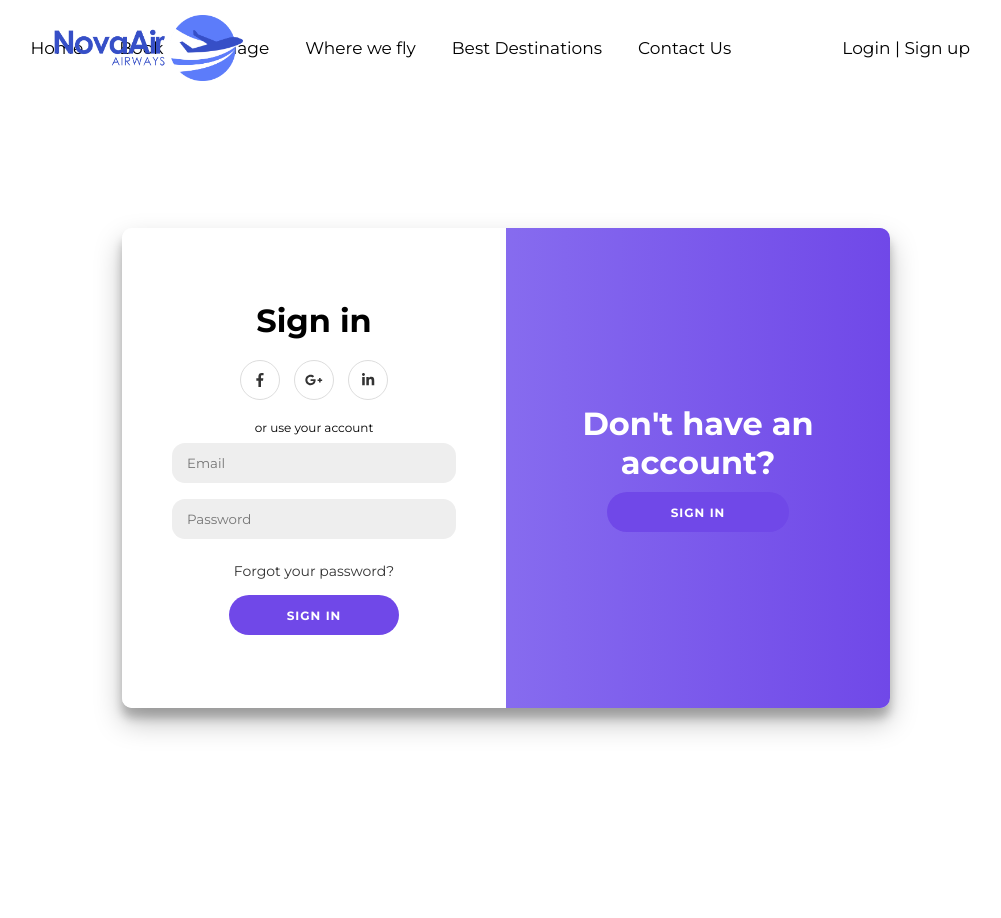
After one commit to ashehxn/Air-Ticket-Project, a PHP site: page /newlogin.html in a window 1280 px wide. The commit adds this page. Shown: the whole page, without its empty margins (134-1135 px from the left). Run offline with PHP 8.4, Linux system fonts and the light colour scheme; some libraries are stand-ins or nearby versions.

Commit message:
newlogin

```diff
--- a/adminlogin.html
+++ b/adminlogin.html
@@ -37,7 +37,7 @@
           </div>
       </nav>
 
-    <form class="form_container" style="width: 36%; margin-left: 500px; padding-bottom: 30px;">
+    <form class="admin-login form_container">
         <!-- <div class="logo_container">
             <img src="images/logo_with_txt.png" alt="Logo">
         </div> -->
--- /dev/null
+++ b/newlogin.html
@@ -0,0 +1,80 @@
+<!DOCTYPE html>
+<html lang="en">
+
+<head>
+    <meta charset="UTF-8">
+    <meta http-equiv="X-UA-Compatible" content="IE=edge">
+    <meta name="viewport" content="width=device-width, initial-scale=1.0">
+    <title>Login</title>
+
+    <!-- Style Sheet -->
+    <link rel="stylesheet" href="styles/newlogin.css">
+
+    <!-- Font Awesome  -->
+    <script defer src="https://use.fontawesome.com/releases/v5.0.7/js/all.js"></script>
+    <script src="https://kit.fontawesome.com/38f42574c5.js" crossorigin="anonymous"></script>
+
+    <!-- Google Fonts -->
+    <link rel="preconnect" href="https://fonts.googleapis.com" />
+    <link rel="preconnect" href="https://fonts.gstatic.com" crossorigin />
+    <link href="https://fonts.googleapis.com/css2?family=Montserrat:wght@400;500;700&display=swap" rel="stylesheet" />
+
+    <!-- favicon -->
+    <link rel="icon" type="image/x-icon" href="images/favicon.ico">
+</head>
+
+<body>
+    <nav>
+        <div class="top-logo">
+          <img
+            src="images/logo_with_txt.png"
+            height="66px"
+            style="margin-top: 20px; margin-left: 10px"
+          />
+        </div>
+        <div class="topnav">
+          <a href="index.html">Home</a>
+          <a href="book.html">Book</a>
+          <a href="manage.html">Manage</a>
+          <a href="flight.html">Where we fly</a>
+          <a href="destinations.html">Best Destinations</a>
+          <a href="contact.html">Contact Us</a>
+          <a href="login.html" style="margin-left: 75px; margin-right: 150px"
+            >Login | Sign up</a
+          >
+        </div>
+      </nav>
+    <div class="main-container">
+        <div class="container" id="container">
+            <div class="form-container sign-in-container">
+                <form action="#">
+                    <h1>Sign in</h1>
+                    <div class="social-container">
+                        <a href="#" class="social"><i class="fab fa-facebook-f"></i></a>
+                        <a href="#" class="social"><i class="fab fa-google-plus-g"></i></a>
+                        <a href="#" class="social"><i class="fab fa-linkedin-in"></i></a>
+                    </div>
+                    <span>or use your account</span>
+                    <input type="email" placeholder="Email" />
+                    <input type="password" placeholder="Password" />
+                    <a href="index.html">Forgot your password?</a>
+                    <button type="submit" class="sign-in_btn">
+                        <span>Sign In</span>
+                    </button>
+                </form>
+            </div>
+            <div class="overlay-container">
+                <div class="overlay">
+                    <div class="overlay-panel overlay-right">
+                        <h1>Don't have an account?</h1>
+                        <button type="submit" class="sign-up sign-in_btn">
+                            <span>Sign In</span>
+                        </button>
+                    </div>
+                </div>
+            </div>
+        </div>
+    </div>
+</body>
+
+</html>
--- /dev/null
+++ b/styles/newlogin.css
@@ -0,0 +1,222 @@
+* {
+	box-sizing: border-box;
+	font-family: 'Montserrat', sans-serif;
+}
+.main-container{
+	background: #fff;
+	display: flex;
+	justify-content: center;
+	align-items: center;
+	flex-direction: column;
+	height: 100vh;
+	margin: -20px 0 50px;
+}
+
+
+h1 {
+	font-weight: bold;
+	margin: 0;
+}
+
+h2 {
+	text-align: center;
+}
+
+
+span {
+	font-size: 12px;
+}
+
+a {
+	color: #333;
+	font-size: 14px;
+	text-decoration: none;
+	margin: 15px 0;
+}
+
+button {
+	border-radius: 20px;
+	/* border: 1px solid #7048e8; */
+	background-color: #7048e8;
+	/* color: #FFFFFF; */
+	font-size: 12px;
+	font-weight: bold;
+	padding: 12px 45px;
+	letter-spacing: 1px;
+	text-transform: uppercase;
+}
+
+
+button.ghost {
+	background-color: transparent;
+	border-color: #FFFFFF;
+	margin-top: 15px;
+}
+
+form {
+	background-color: #FFFFFF;
+	display: flex;
+	align-items: center;
+	justify-content: center;
+	flex-direction: column;
+	padding: 0 50px;
+	height: 100%;
+	text-align: center;
+}
+
+input {
+	background-color: #eee;
+	border: none;
+	padding: 12px 15px;
+	margin: 8px 0;
+	width: 100%;
+}
+
+.container {
+	background-color: #fff;
+	border-radius: 10px;
+	box-shadow: 0 14px 28px rgba(0, 0, 0, 0.25),
+		0 10px 10px rgba(0, 0, 0, 0.22);
+	position: relative;
+	overflow: hidden;
+	width: 768px;
+	max-width: 100%;
+	min-height: 480px;
+}
+
+.form-container {
+	position: absolute;
+	/* top: 0; */
+	height: 100%;
+}
+
+.sign-in-container {
+	left: 0;
+	width: 50%;
+}
+
+
+.overlay-container {
+	position: absolute;
+	top: 0;
+	left: 50%;
+	width: 50%;
+	height: 100%;
+	overflow: hidden;
+	transition: transform 0.6s ease-in-out;
+	z-index: 100;
+}
+
+
+.overlay {
+	background: #7048e8;
+	background: -webkit-linear-gradient(to right, #9d8ff6, #7048e8);
+	background: linear-gradient(to right, #9d8ff6, #7048e8);
+	background-repeat: no-repeat;
+	background-size: cover;
+	background-position: 0 0;
+	color: #FFFFFF;
+	position: relative;
+	left: -100%;
+	height: 100%;
+	width: 200%;
+	transform: translateX(0);
+	transition: transform 0.6s ease-in-out;
+}
+
+
+.overlay-panel {
+	position: absolute;
+	display: flex;
+	align-items: center;
+	justify-content: center;
+	flex-direction: column;
+	padding: 0 40px;
+	text-align: center;
+	top: 0;
+	height: 100%;
+	width: 50%;
+	transform: translateX(0);
+	transition: transform 0.6s ease-in-out;
+}
+
+
+.overlay-right {
+	right: 0;
+	transform: translateX(0);
+}
+
+.social-container {
+	margin: 20px 0;
+}
+
+.social-container a {
+	border: 1px solid #DDDDDD;
+	border-radius: 50%;
+	display: inline-flex;
+	justify-content: center;
+	align-items: center;
+	margin: 0 5px;
+	height: 40px;
+	width: 40px;
+}
+
+input {
+	border-radius: 13px;
+}
+
+.sign-in_btn {
+	width: 60%;
+	height: 40px;
+	border: 0;
+	background: #7048e8;
+	border-radius: 23px;
+	outline: none;
+	color: #ffffff;
+	cursor: pointer;
+}
+
+.sign-in_btn:hover {
+	background: #0d4ca8;
+}
+
+.sign-up{
+	margin-top: 10px;
+}
+
+ /* Navbar section */
+
+ nav {
+	background-color: #fff;
+	height: 80px;
+	position: relative;
+
+	display: flex;
+	align-items: center;
+	justify-content: flex-end;
+}
+
+.topnav {
+	background-color: #fff;
+	overflow: hidden;
+	display: flex;
+	justify-content: center;
+}
+
+.topnav a {
+	color: #000;
+	text-align: center;
+	padding: 14px 18px;
+	text-decoration: none;
+	font-size: 17px;
+}
+
+.topnav a:hover {
+	color: #7048e8;
+}
+
+.top-logo {
+	position: absolute;
+	top: -13px;
+	left: 168px;
+}
```
Also changed, not shown: styles/login.css (+7 -0 lines).
